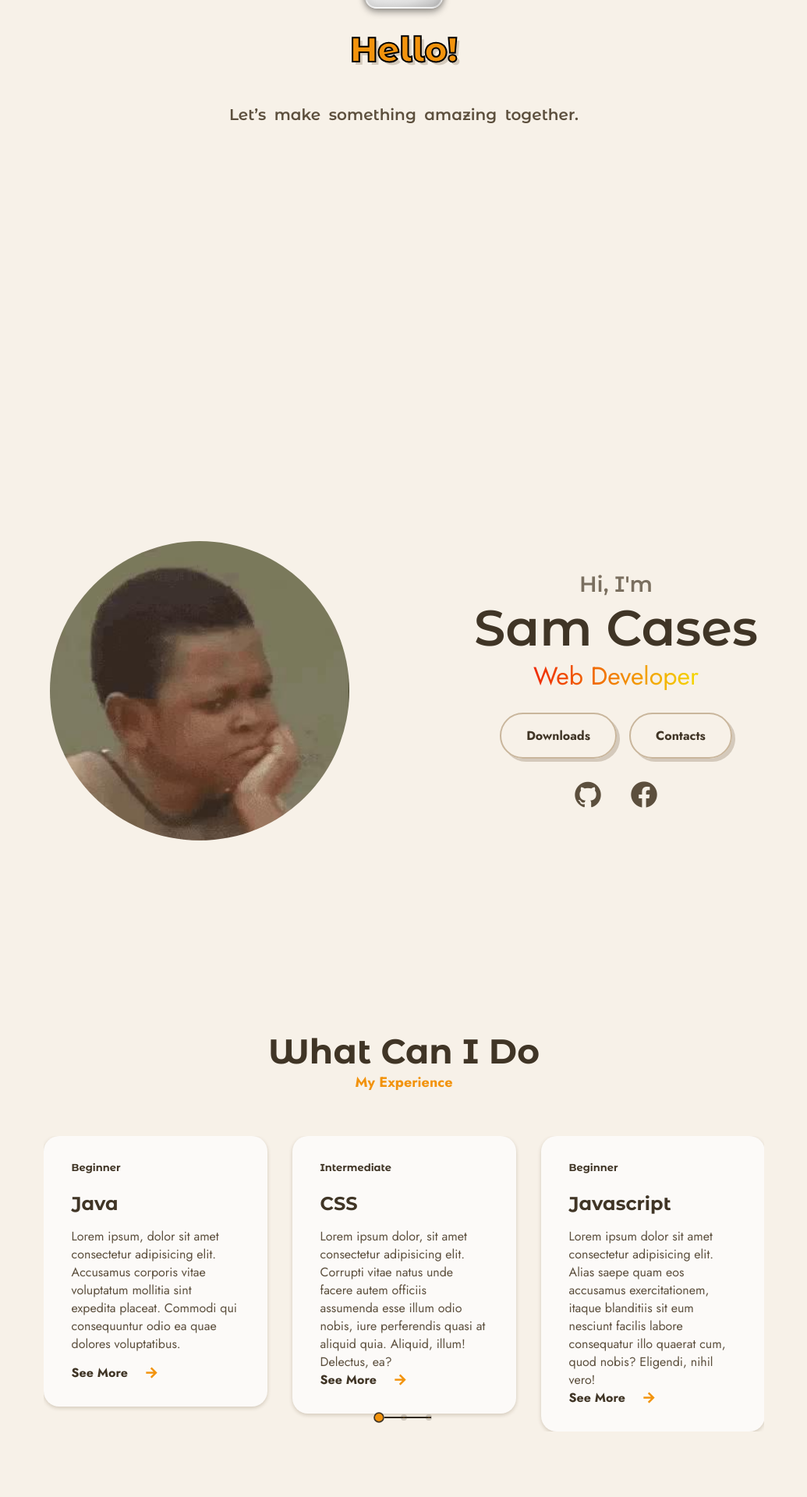
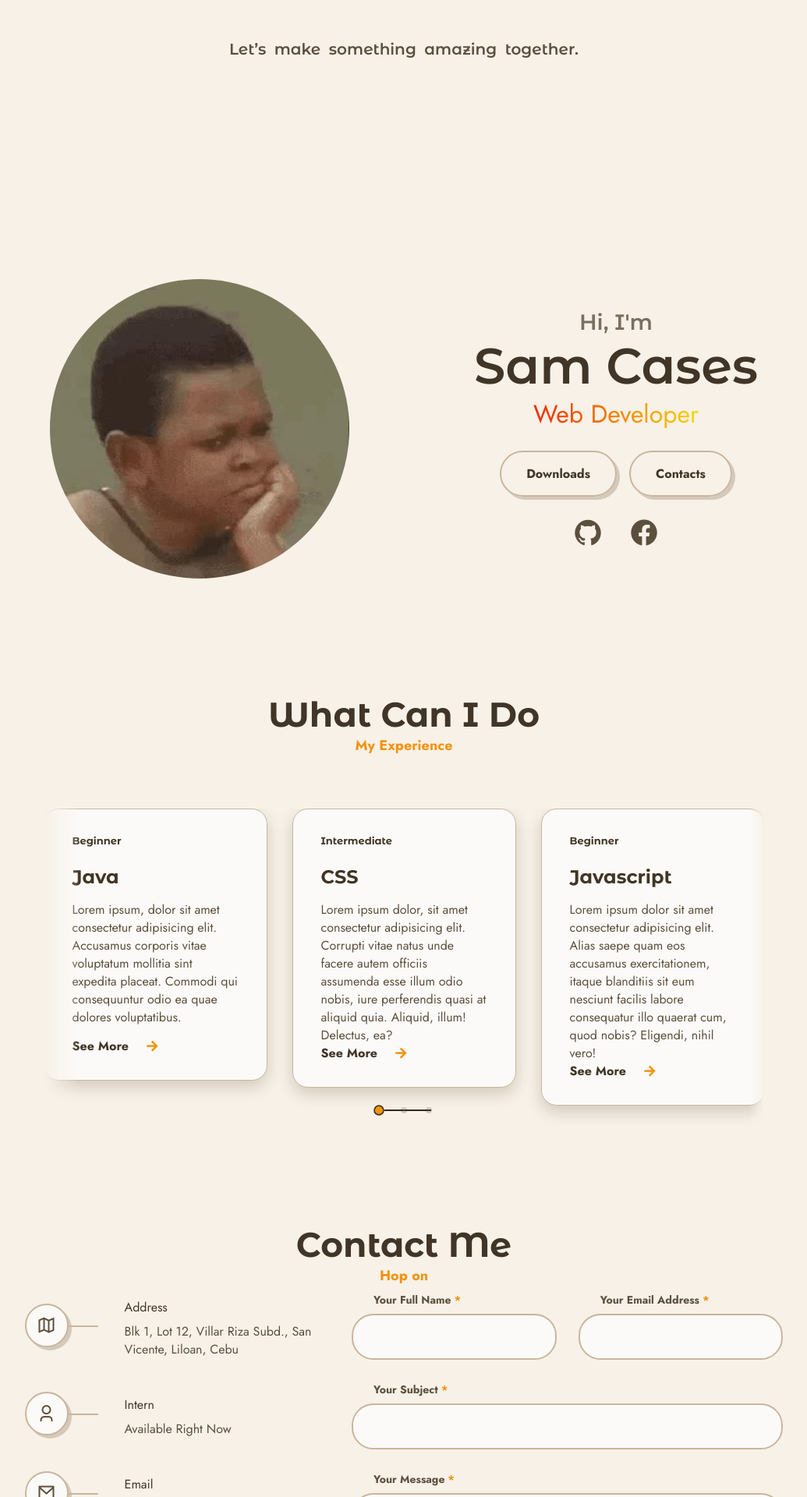
Before and after one commit to SamAnaniasCases/myPortfolio, a PHP site: page /myPortfolio.html in a window 1280 px wide. Shown: the part 320-2240 px from the top of the page at 78% size, without its empty margins (125-1160 px from the left). Run offline with PHP 8.4, Linux system fonts and the light colour scheme; some libraries are stand-ins or nearby versions.

Commit message:
contact finish i think

```diff
--- /dev/null
+++ b/JS/contactsubmit.js
@@ -0,0 +1,37 @@
+const contactForm = document.getElementById('contact-form'),
+    contactName = document.getElementById('contact-name'),
+    contactEmail = document.getElementById('contact-email'),
+    contactSubject = document.getElementById('contact-subject'),
+    contactMessage = document.getElementById('contact-message'),
+    message = document.getElementById('message');
+
+const sendEmail = (e) =>{
+    e.preventDefault();
+
+    if(contactName.value == '' || contactEmail.value == '' || contactSubject.value == '' || contactMessage.value == ''){
+        message.classList.remove('color-first');
+        message.classList.add('color-red');
+        message.textContent = 'Write all the input fields';
+
+        setTimeout(() =>{ message.textContent='';}, 3000);
+    }
+    else{
+        emailjs.sendForm('service_tstkmrq', 'template_bth4en9', '#contact-form', 'kFLVeJozpOp4mI2oM').then(
+        () => {
+            message.classList.add('color-first');
+            message.textContent = 'Message Sent';
+
+            setTimeout(() =>{ message.textContent='';}, 5000);
+        },
+        (error) => {
+            alert('OOPs! SOMETHING WENT WRONG...', error);
+        }
+        );
+        contactName.value = '';
+        contactEmail.value = '';
+        contactSubject.value = '';
+        contactMessage.value = '';
+    }
+};
+
+contactForm.addEventListener('submit', sendEmail);
--- /dev/null
+++ b/css/contact.css
@@ -0,0 +1,99 @@
+.contact{
+    padding-bottom: 14rem;
+}
+.contact-container{
+    grid-template-columns: 5fr 7fr;
+    column-gap: 1.5rem;
+}
+.contact-card{
+    display: grid;
+    grid-template-columns: max-content 1fr;
+    align-items: center;
+    column-gap: 4.5rem;
+    margin-bottom: 2.5rem;
+}
+.contact-icon,
+.contact-form-input{
+    border: 2px solid var(--border-color);
+    background-color: var(--container-color);
+}
+
+.contact-icon{
+    width: 56px;
+    height: 56px;
+    border-radius: 50%;
+    box-shadow: 4px 4px var(--shadow-color);
+    font-size: var(--h3-font-size);
+    display: grid;
+    place-items: center;
+    position: relative;
+}
+.contact-icon::after{
+    content: '';
+    position: absolute;
+    left: 100%;
+    top: 50%;
+    width: 40px;
+    height: 2px;
+    background-color: var(--border-color);
+}
+
+.contact-title{
+    font: var(--h3-font-size);
+    margin-block: 0.5rem;
+}
+.contact-form{
+    row-gap: 1.75rem;
+}
+
+.contact-form-group{
+    grid-template-columns: repeat(2, 1fr);
+    gap: 1.75rem;
+}
+
+.contact-form-div{
+    display: grid;
+    row-gap: 0.5rem;
+}
+
+.contact-form-label{
+    text-indent: 1.75rem;
+    font-size: var(--small-font-size);
+    font-weight: var(--font-bold);
+}
+
+.contact-form-label b{
+    color: var(--first-color);
+}
+
+.contact-form-input{
+    padding: 1rem 1.75rem;
+    border-radius: 1.75rem;
+}
+
+.contact-form-area{
+    resize: none;
+    height: 140px;
+}
+
+.contact-submit{
+    display: flex;
+    flex-direction: wrap;
+    align-items: center;
+    justify-content: flex-end;
+    gap: 1rem 2rem;
+}
+
+.message{
+    position: absolute;
+    bottom: 0.75rem;
+    right: 1.25rem;
+    font-weight: var(--font-medium);
+}
+
+.color-red{
+    color: hsl(5, 69%, 51%);
+}
+.color-first{
+    color: var(--first-color);
+}
--- a/css/experience.css
+++ b/css/experience.css
@@ -3,9 +3,36 @@
     padding: 2rem 2.25rem;
     border-radius: 1.25rem;
     position: relative;
-    box-shadow: 0 2px 5px var(--shadow-color);
-    overflow: hidden;
+    overflow: visible;
+    transition: transform 0.4s ease, box-shadow 0.4s ease, opacity 0.3s ease;
+    box-shadow: 0 8px 20px var(--shadow-color);
+    border: 1px solid var(--border-color);
 }
+.card:hover {
+  transform: translateY(-8px);
+  box-shadow: 0 12px 20px hsla(var(--hue), 85%, 20%, 0.3);
+}
+.exp-swiper {
+  overflow: hidden;
+  mask-image: linear-gradient(to right, transparent, black 5%, black 98%, transparent);
+  -webkit-mask-image: linear-gradient(to right, transparent, black 5%, black 98%, transparent);
+}
+.swiper-wrapper {
+  overflow: visible !important;
+  padding-bottom: 1.5rem;
+}
+.swiper-slide-active .card {
+  transform: translateY(-10px) scale(1.03);
+  box-shadow: 0 15px 20px var(--shadow-color);
+}
+
+.swiper-slide {
+  overflow: visible !important;
+}
+
+
+
+
 .card::before{
     content: '';
     position: absolute;
@@ -40,6 +67,8 @@
 .link:hover .link-icon{
     transform: translateX(-0.5rem);
 }
+
+
 .swiper-pagination{
     position: initial;
     margin-top: 3rem;
--- a/css/main.css
+++ b/css/main.css
@@ -71,6 +71,8 @@
 }
 html{
     scroll-behavior: smooth;
+    scrollbar-width: thin;
+    scrollbar-color: hsl(var(--hue), 20%, 65%) hsl(var(--hue), 20%, 85%);
 }
 section {
   scroll-margin-top: 30px; /* adjust to your header height */
@@ -105,18 +107,30 @@ button, input, textarea{
     outline: none;
     background-color: transparent;
 }
+
+.main{
+    overflow: hidden;
+}
 .container{
     max-width: 1320px;
     margin-inline: auto;
     padding-inline: 1.5rem; /* left and right but better useful in responsive */
+    position: relative;
+}
+.container:not(.nav-btn-container, .home-container){
+    padding-block: 3.75rem;
+}
+.grid{
+    display: grid;
+
 }
 .section{
-    padding-block: 2rem;
+    padding-block: 1rem 3rem;
 }
 .section-title{
     font-size: var(--h1-font-size);
     text-align: center;
-    margin-bottom: 3.5rem;
+    margin-bottom: 0.5rem;
 }
 .section-title::after{
     content: attr(data-title);
@@ -125,6 +139,7 @@ button, input, textarea{
     font-family: var(--body-font);
     font-size: var(--large-font-size);
 }
+
 
 
 /* header section  */
@@ -152,7 +167,7 @@ button, input, textarea{
     text-wrap: nowrap; /* kanang if more than 1                   word makaboot ka
                         kung mo ubos ba ang excess words or dli */
     transition: 0.3s ease-in-out;
-    margin-left: 1.5rem;
+    margin-left: 0.5rem;
 }
 .logo:hover{
     transform: scale(1.1);
@@ -350,9 +365,7 @@ button, input, textarea{
     }
 }
 
-.home-container{
-    padding-block: 4.25rem;
-}
+
 .home-content{
     position: relative;
 }
@@ -512,14 +525,11 @@ button, input, textarea{
 
 /* about section */
 section{
-    min-height: 100vh;
     padding: 8rem 12%;
     width: 100%;
     position: relative;
     background: var(--base-variant);
     margin: 3px;
-    border-radius: 3rem;
-    box-shadow: 0 7px 30px var(--box-shadow);
 }
 .about{
     display: flex;
@@ -581,6 +591,7 @@ section{
     position: relative;
     font-weight: var(--font-bold);
     transition: color 0.3s var(--transition);
+    z-index: 1;
 }
 .btn:hover{
     color: var(--white-color);
--- a/myPortfolio.html
+++ b/myPortfolio.html
@@ -10,6 +10,7 @@
 
     <!--Sub css-->
     <link rel="stylesheet" href="css/experience.css">
+    <link rel="stylesheet" href="css/contact.css">
 
     <!-- https://remixicon.com/ for icon -->
     <link href="https://cdn.jsdelivr.net/npm/remixicon@4.2.0/fonts/remixicon.css" rel="stylesheet">
@@ -22,7 +23,7 @@
 </head>
 <body id="idbody">
     <header class="header">
-        <a href="#" class="logo"><span>Mi Cogito</span></a>
+        <a href="#home" class="logo"><span>Mi Cogito</span></a>
 
         <div class="nav-btn-container container" id="nav-btn-container">
 
@@ -183,6 +184,7 @@
         <h2 class="section-title" data-title="Hop on">Contact Me</h2>
 
         <div class="contact-container grid">
+
             <div class="contact-content">
 
                 <div class="contact-card">
@@ -228,23 +230,72 @@
                         <p class="contact-data">+63 992 573 1056</p>
                     </div>
                 </div>
+            </div>
 
-                <form action="" class="contact-form grid">
-                    <div class="contact-form-group grid">
-                        <div class="contact-form-div">
-                            <label for="" class="contact-form-label"></label>
-                        </div>
+            <form action="" class="contact-form grid" id="contact-form">
+                <div class="contact-form-group grid">
+
+                    <div class="contact-form-div">
+                        <label for="" class="contact-form-label">Your Full Name <b>*</b></label>
+
+                        <input type="text" id="contact-name" name="name" class="contact-form-input">
+
                     </div>
-                </form>
-            </div>
+
+                    <div class="contact-form-div">
+                        <label for="" class="contact-form-label">Your Email Address <b>*</b></label>
+
+                        <input type="email" id="contact-email" name="email" class="contact-form-input">
+
+                    </div>
+                </div>
+
+                    <div class="contact-form-div">
+                            <label for="" class="contact-form-label">Your Subject <b>*</b></label>
+
+                            <input type="text" id="contact-subject" name="subject" class="contact-form-input">
+
+                    </div>
+
+                    <div class="contact-form-div">
+                            <label for="" class="contact-form-label">Your Message <b>*</b></label>
+
+                            <!--'name' is to connect to the emailjs-->
+                            <textarea id="contact-message" name="message" class="contact-form-input contact-form-area"></textarea>
+
+                    </div>
+
+                    <div class="contact-submit">
+                        <span>* Accept the terms and conditions.</span>
+                        <button class="btn" type="submit">Send Message</button>
+                    </div>
+
+                    <p class="message" id="message"></p>
+            </form>
         </div>
 
     </section>
 
     </main>
 
+    <footer class="footr">
+        <div class="footer-container container">
+
+        </div>
+    </footer>
+
+
+
 <script src="https://cdn.jsdelivr.net/npm/swiper@12/swiper-bundle.min.js"></script>
+
+<!-- Emailjs -->
+ <script type="text/javascript"
+        src="https://cdn.jsdelivr.net/npm/@emailjs/browser@4/dist/email.min.js">
+
+</script>
+
 <script src="JS/darkmodeJS.js"></script>
+<script src="JS/contactsubmit.js"></script>
 <script src="JS/myPortDice.js"></script>
 <script src="JS/swiper.js"></script>
 
```
Also changed, not shown: JS/swiper.js (line endings or trailing spaces).
